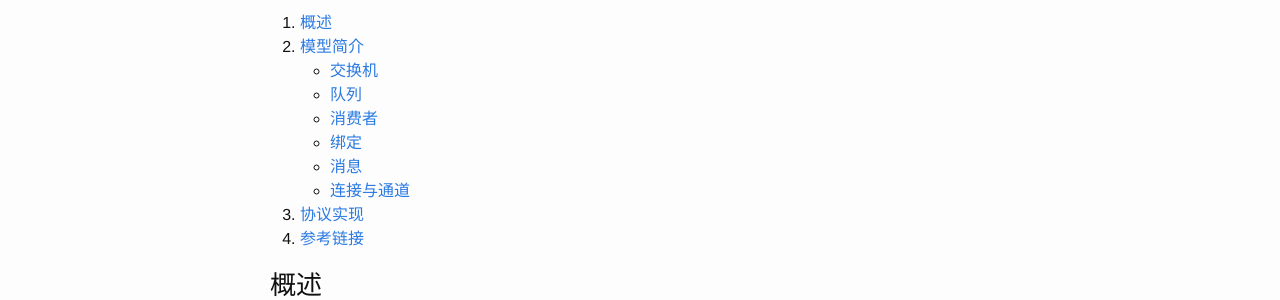
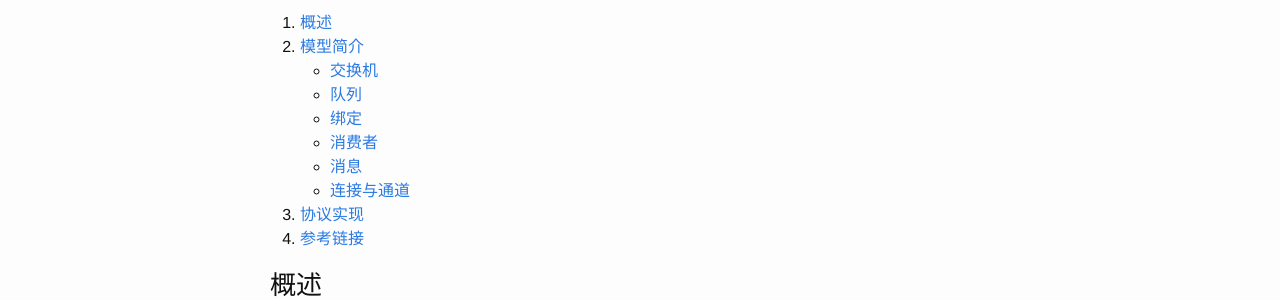
Before and after one commit to apporc/apporc.github.io, a Jekyll site: the page built from _posts/2015-03-23-rabbitmq-amqp.md, in a window 1280 px wide and 900 px high. Shown: the part 234-534 px from the top of the window. Built offline with Jekyll 4.4.1, drawn with Linux system fonts in a browser that asks for light colours.

```diff
--- a/_posts/2015-03-23-rabbitmq-amqp.md
+++ b/_posts/2015-03-23-rabbitmq-amqp.md
@@ -11,8 +11,8 @@ categories: amqp rabbitmq
 2. [模型简介](#section-1)
     * [交换机](#section-2)
     * [队列](#section-3)
-    * [消费者](#section-4)
-    * [绑定](#section-5)
+    * [绑定](#section-4)
+    * [消费者](#section-5)
     * [消息](#section-6)
     * [连接与通道](#section-7)
 3. [协议实现](#section-8)
```
